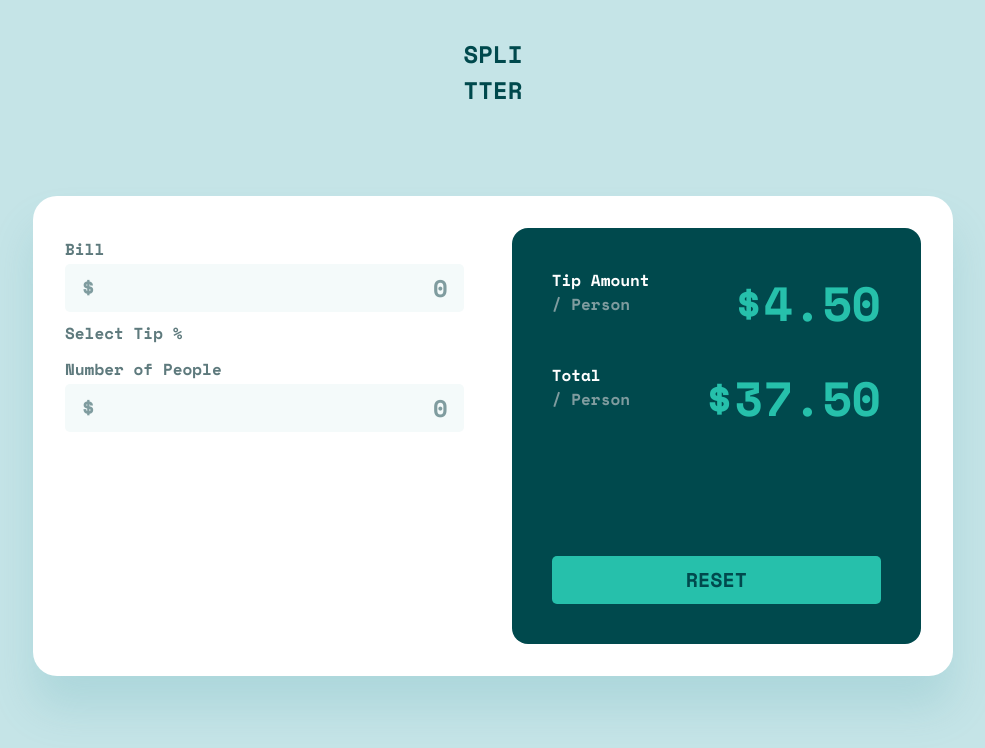
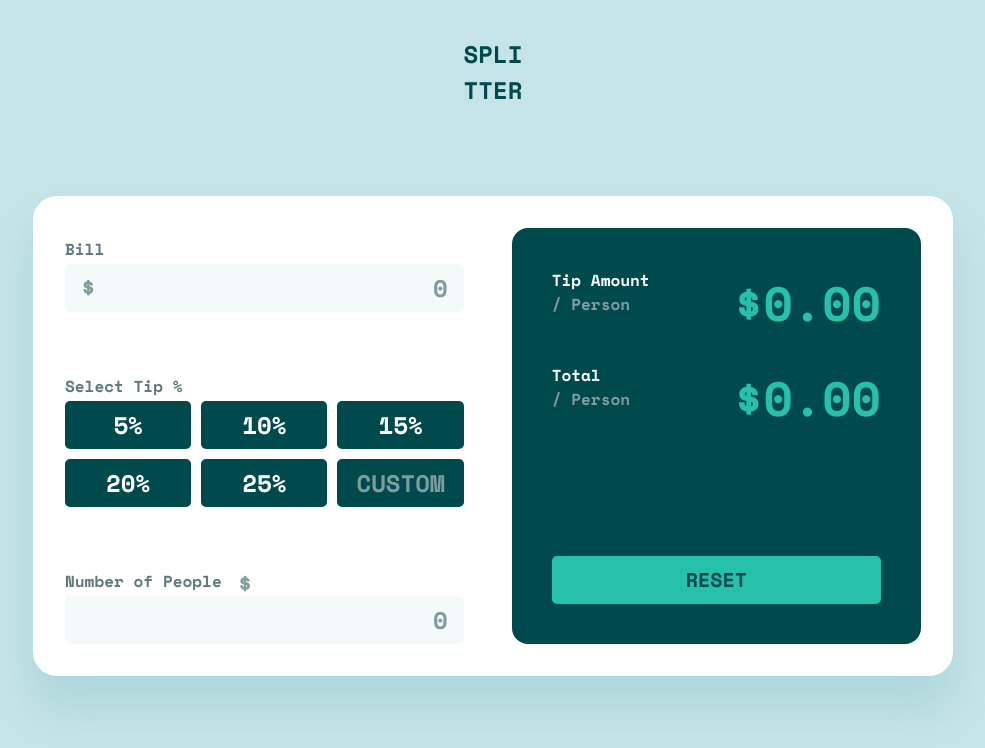
Before and after one commit to usfilipe/tip-calculator-app, a plain HTML site: page index.html in a window 1280 px wide. Both pictures are taken after a click on the button "RESET". Shown: the whole page, without its empty margins (147-1132 px from the left). Drawn offline with nearby package versions, Linux system fonts and the light colour scheme.

Commit message:
working on this project

```diff
--- a/index.html
+++ b/index.html
@@ -7,8 +7,6 @@
     <title>Tip Calculator</title>
 
     <link rel="stylesheet" href="style.css" />
-
-    <script defer src="script.js"></script>
 
     <link rel="preconnect" href="https://fonts.googleapis.com" />
     <link rel="preconnect" href="https://fonts.gstatic.com" crossorigin />
@@ -22,27 +20,50 @@
       <header>SPLI<br>TTER<header></header>
       <div class="card__app">
         <div class="card__input">
-          <form>
+          <form class="flex">
             <div>
 
               <label for="bill">Bill</label><br>
               <span class="dollar">$</span>
-              <input type="text" id="bill" name="bill" placeholder="0" ><br>
+              <input type="text" id="bill" name="bill" placeholder="0" onkeyup="tipBill(this)">
 
             </div>
             <div>
+            <label for="tip">Select Tip %</label>
+            <div class="grid__container">
 
-              <label for="tip">Select Tip %</label><br>
+                <div>
+                  <input class="btn__p btn__porcentage__5" type="button" id="p5" name="porcentage" value="5%" onclick="por(this)">
+                </div>
 
+                <div>
+                  <input class="btn__p btn__porcentage__10" type="button" id="p10" name="porcentage" value="10%" onclick="por(this)">
+                </div>
+
+                <div>
+                  <input class="btn__p btn__porcentage__15" type="button" id="p15" name="porcentage" value="15%" onclick="por(this)">
+                </div>
+
+                <div>
+                  <input class="btn__p btn__porcentage__20" type="button" id="p20" name="porcentage" value="20%" onclick="por(this)">
+                </div>
+
+                <div>
+                  <input class="btn__p btn__porcentage__25" type="button" id="p25" name="porcentage" value="25%" onclick="por(this)">
+                </div>
+
+                <div>
+                  <input class="btn__p btn__porcentage__custom" type="text" id="pc" name="porcentage" placeholder="CUSTOM" onfocusout="por(this)">
+                </div>
 
 
             </div>
-
+</div>
             <div>
 
-              <label for="people">Number of People</label><br>
+              <label for="people">Number of People</label>
               <span class="dollar">$</span>
-              <input type="text" id="people" name=people" placeholder="0" ><br>
+              <input type="text" id="people" name="porcentage" placeholder="0" onkeyup="per(this)">
 
             </div>
           </form>
@@ -55,7 +76,7 @@
               <p>Tip Amount</p>
               <p class="gray">/ Person</p>
             </div>
-            <div class="total__person">$4.50</div>
+            <div class="total__person" id="tipDisplay">$0.00</div>
             </div>
 
 
@@ -64,14 +85,15 @@
               <p>Total</p>
               <p class="gray">/ Person</p>
             </div>
-            <div class="total__person">$37.50</div>
+            <div class="total__person" id="totalDisplay">$0.00</div>
           </div>
 
-          <button class="btn">RESET</button>
+          <button onclick="reset()" class="btn" type="reset" name="porcentage">RESET</button>
 
         </div>
 
       </div>
     </main>
+    <script src="script.js"></script>
   </body>
 </html>
--- a/script.js
+++ b/script.js
@@ -0,0 +1,53 @@
+const displayTip = document.getElementById('tipDisplay')
+const displayTotal = document.getElementById('totalDisplay')
+const billInput = document.getElementById('bill')
+const peopleInput = document.getElementById('people')
+
+let bill = null
+let pct = null
+let persons = null
+// function change(element) {
+//  element.style.background = 'red'
+//}
+
+function tipBill(element) {
+  bill = element.value
+  if (bill != null && pct != null && persons != null) {
+    display()
+  }
+}
+
+function por(element) {
+  var pctN = element.value.match(/(\d+)/)
+  pct = pctN[0]
+  if (bill != null && pct != null && persons != null) {
+    display()
+  }
+}
+
+function per(element) {
+  if (element.value == 0) {
+    alert('nao pode ser 0')
+  } else {
+    persons = element.value
+    if (bill != null && pct != null && persons != null) {
+      display()
+    }
+  }
+}
+
+function display() {
+  var tip = ((bill / 100) * pct) / persons
+  displayTip.innerText = '$' + tip.toFixed(2)
+  displayTotal.innerText = '$' + (bill / persons + tip).toFixed(2)
+}
+
+function reset() {
+  bill = null
+  pct = null
+  persons = null
+  displayTip.innerText = '$0.00'
+  displayTotal.innerText = '$0.00'
+  billInput.value = null
+  peopleInput.value = null
+}
--- a/style.css
+++ b/style.css
@@ -77,12 +77,26 @@ input:focus{
 
 }
 
+input:focus[name=porcentage] {
+  background-color: var(--strong-cyan);
+  border: none;
+}
+
 input::placeholder{
+  outline: none;
   color: var(--grayish-cyan);
+
 }
 
 .gray{
   color: var(--grayish-cyan);
+}
+
+.flex{
+  display: flex;
+  flex-direction: column;
+  justify-content: space-between;
+  height: 100%;
 }
 
 .card__app{
@@ -156,3 +170,31 @@ input::placeholder{
   font-size: 1.5rem;
   margin-top: 5px;
 }
+
+.btn__p{
+  text-align: center;
+  background-color: var(--very-dark-cyan);
+  width: 100%;
+  color: var(--white);
+  height: 3rem;
+  border: none;
+  font-size: 1.5rem;
+  color: var(--white);
+  font-weight: 700;
+  border-radius: 5px;
+  text-align: center;
+
+}
+
+.grid__container {
+  display: grid;
+  grid-template-columns: repeat(3, 1fr);
+  gap: 10px;
+  grid-auto-rows: minmax(auto, auto);
+}
+
+#meuTeste{
+  width: 200px;
+  height: 200px;
+  background-color: red;
+}
```
